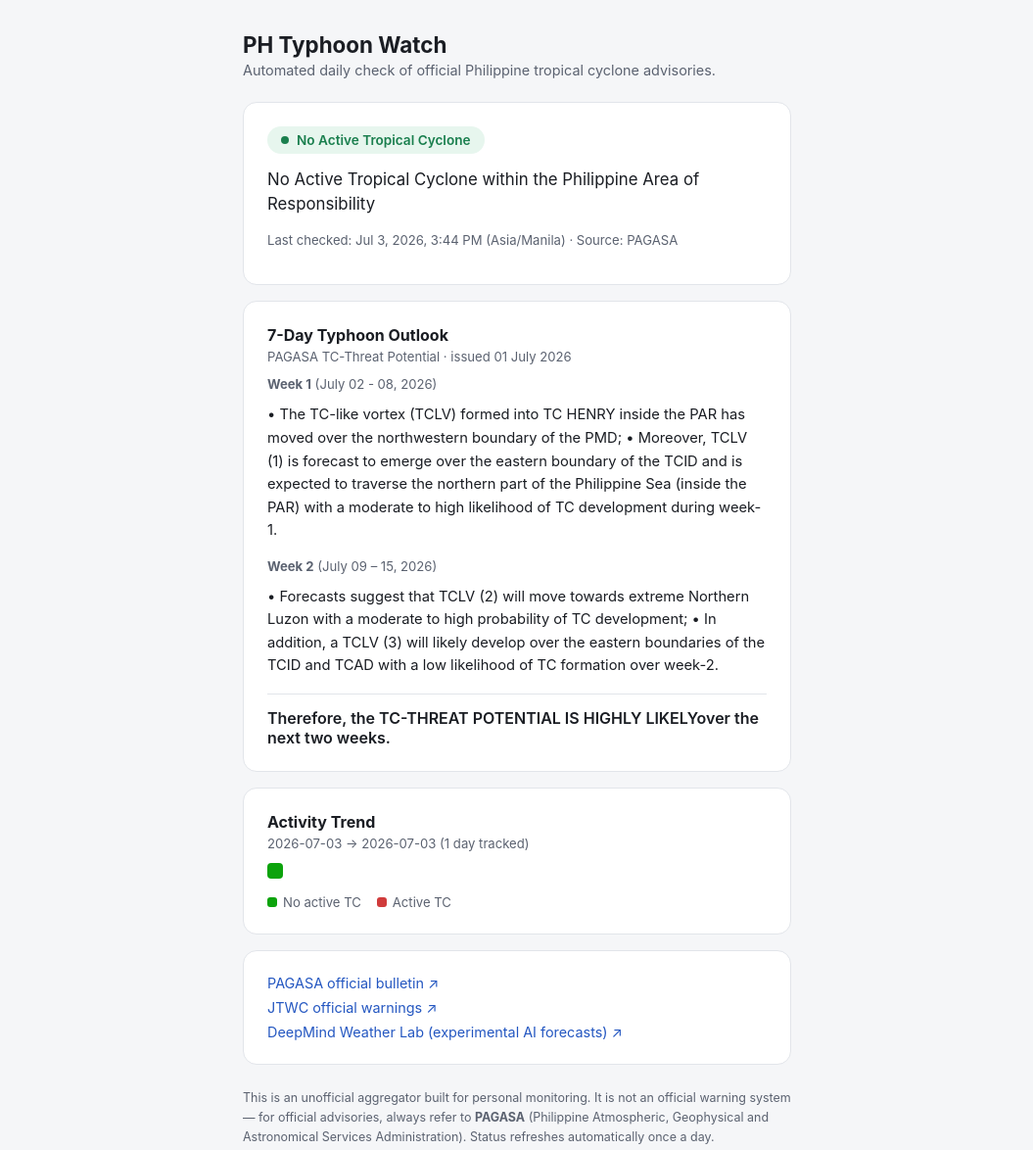
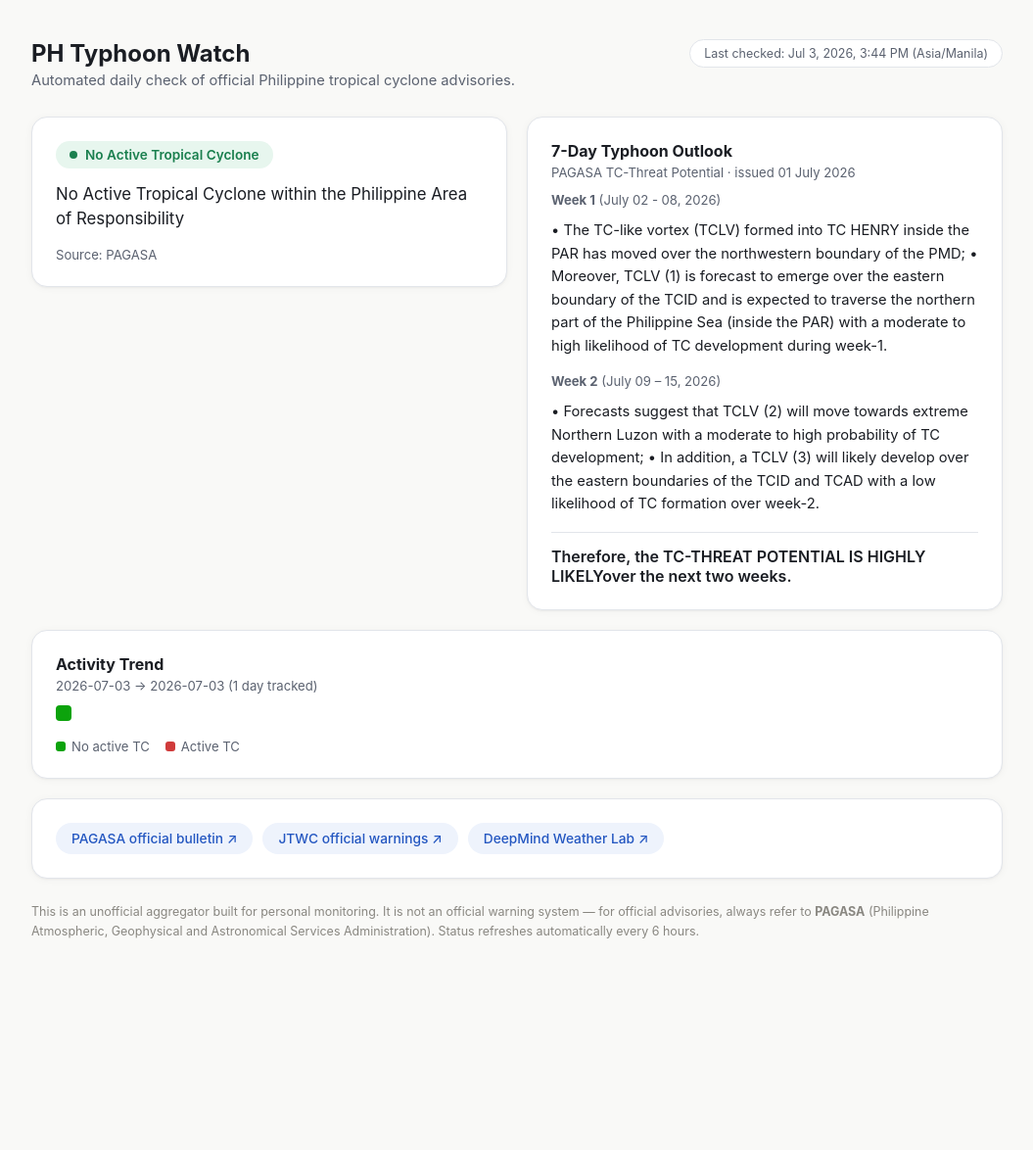
Before and after one commit to monalizabonita/ph-typhoon-watch, a plain HTML site: page index.html in a window 1280 px wide. Shown: the whole page at 98% size, without its empty margins (112-1167 px from the left). After the commit the page ends 1017 px from the top, so only its background shows below. Drawn offline with Linux system fonts and the light colour scheme.

Commit message:
Redesign UI as a dashboard layout (side-by-side cards, horizontal link pills)

```diff
--- a/index.html
+++ b/index.html
@@ -7,57 +7,92 @@
 <style>
   :root {
     --bg: #f5f6f8;
+    --page: #f9f9f7;
     --card: #ffffff;
     --text: #1a1d23;
     --muted: #5b6270;
+    --faint: #898781;
     --border: #e2e5ea;
     --clear: #1a7f4e;
     --clear-bg: #e7f6ee;
     --alert: #b3261e;
     --alert-bg: #fbe9e7;
     --link: #2457c1;
+    --link-bg: #eef3fc;
     --status-good: #0ca30c;
     --status-critical: #d03b3b;
-    --gridline: #e1e0d9;
+    --shadow: 0 1px 2px rgba(11,11,11,0.04), 0 1px 8px rgba(11,11,11,0.04);
   }
   @media (prefers-color-scheme: dark) {
     :root {
       --bg: #101216;
+      --page: #0d0d0d;
       --card: #1a1d23;
       --text: #edeef0;
       --muted: #9aa1ad;
+      --faint: #7c8290;
       --border: #2b2f37;
       --clear: #4ade8b;
       --clear-bg: #113322;
       --alert: #ff6b60;
       --alert-bg: #3a1614;
       --link: #7aa2ff;
+      --link-bg: #1a2540;
       --status-good: #0ca30c;
       --status-critical: #d03b3b;
-      --gridline: #2c2c2a;
+      --shadow: 0 1px 2px rgba(0,0,0,0.3), 0 1px 8px rgba(0,0,0,0.2);
     }
   }
   * { box-sizing: border-box; }
   body {
     margin: 0;
     min-height: 100vh;
-    background: var(--bg);
+    background: var(--page);
     color: var(--text);
     font-family: -apple-system, BlinkMacSystemFont, "Segoe UI", Roboto, Helvetica, Arial, sans-serif;
+  }
+  .page {
+    max-width: 1040px;
+    margin: 0 auto;
+    padding: 40px 24px 56px;
+  }
+  .page-header {
     display: flex;
-    justify-content: center;
-    padding: 32px 16px;
+    justify-content: space-between;
+    align-items: flex-start;
+    gap: 16px;
+    margin-bottom: 28px;
+    flex-wrap: wrap;
   }
-  main { width: 100%; max-width: 560px; }
-  h1 { font-size: 1.4rem; margin: 0 0 4px; }
-  .subtitle { color: var(--muted); font-size: 0.9rem; margin: 0 0 24px; }
+  .page-header h1 { font-size: 1.5rem; margin: 0 0 4px; }
+  .subtitle { color: var(--muted); font-size: 0.92rem; margin: 0; }
+  .updated-chip {
+    background: var(--card);
+    border: 1px solid var(--border);
+    border-radius: 999px;
+    padding: 6px 14px;
+    font-size: 0.78rem;
+    color: var(--muted);
+    white-space: nowrap;
+  }
+  .grid-row {
+    display: grid;
+    grid-template-columns: 1fr 1fr;
+    gap: 20px;
+    margin-bottom: 20px;
+    align-items: start;
+  }
+  @media (max-width: 820px) {
+    .grid-row { grid-template-columns: 1fr; }
+  }
   .card {
     background: var(--card);
     border: 1px solid var(--border);
-    border-radius: 14px;
+    border-radius: 16px;
     padding: 24px;
-    margin-bottom: 16px;
+    box-shadow: var(--shadow);
   }
+  .card.full { margin-bottom: 20px; }
   .badge {
     display: inline-flex;
     align-items: center;
@@ -72,12 +107,7 @@
   .badge.alert { background: var(--alert-bg); color: var(--alert); }
   .dot { width: 8px; height: 8px; border-radius: 50%; background: currentColor; }
   .message { font-size: 1.05rem; line-height: 1.5; margin: 0 0 16px; }
-  .meta { color: var(--muted); font-size: 0.82rem; }
-  .links { display: flex; flex-direction: column; gap: 8px; font-size: 0.9rem; }
-  a { color: var(--link); text-decoration: none; }
-  a:hover { text-decoration: underline; }
-  footer { color: var(--muted); font-size: 0.78rem; margin-top: 24px; line-height: 1.6; }
-  .loading { color: var(--muted); }
+  .meta { color: var(--muted); font-size: 0.82rem; margin: 0; }
   h2 { font-size: 1rem; margin: 0 0 4px; }
   .range { color: var(--muted); font-size: 0.82rem; margin: 0 0 12px; }
   .outlook-block { margin-bottom: 16px; }
@@ -96,11 +126,31 @@
   .timeline-cell.good { background: var(--status-good); }
   .timeline-cell.critical { background: var(--status-critical); }
   .timeline-empty { color: var(--muted); font-size: 0.88rem; }
-  .legend { display: flex; gap: 16px; margin-top: 12px; font-size: 0.82rem; color: var(--muted); }
+  .legend { display: flex; gap: 16px; margin-top: 14px; font-size: 0.82rem; color: var(--muted); }
   .legend-item { display: flex; align-items: center; gap: 6px; }
   .legend-dot { width: 10px; height: 10px; border-radius: 3px; flex: none; }
   .legend-dot.good { background: var(--status-good); }
   .legend-dot.critical { background: var(--status-critical); }
+  .loading { color: var(--muted); }
+  .links-row {
+    display: flex;
+    flex-wrap: wrap;
+    gap: 10px;
+  }
+  .link-pill {
+    display: inline-flex;
+    align-items: center;
+    gap: 6px;
+    background: var(--link-bg);
+    color: var(--link);
+    border-radius: 999px;
+    padding: 8px 16px;
+    font-size: 0.86rem;
+    text-decoration: none;
+    font-weight: 500;
+  }
+  .link-pill:hover { text-decoration: underline; }
+  footer { color: var(--faint); font-size: 0.78rem; margin-top: 24px; line-height: 1.6; }
   .tooltip {
     position: fixed;
     pointer-events: none;
@@ -117,10 +167,16 @@
 </style>
 </head>
 <body>
-<main>
+<div class="page">
+  <div class="page-header">
+    <div>
       <h1>PH Typhoon Watch</h1>
       <p class="subtitle">Automated daily check of official Philippine tropical cyclone advisories.</p>
+    </div>
+    <span class="updated-chip" id="updated-chip">Loading…</span>
+  </div>
 
+  <div class="grid-row">
     <div class="card" id="status-card">
       <p class="loading">Loading latest status…</p>
     </div>
@@ -128,8 +184,9 @@
     <div class="card" id="outlook-card">
       <p class="loading">Loading 7-day outlook…</p>
     </div>
+  </div>
 
-  <div class="card" id="trend-card">
+  <div class="card full" id="trend-card">
     <h2>Activity Trend</h2>
     <p class="range" id="trend-range"></p>
     <div id="trend-body"><p class="loading">Loading history…</p></div>
@@ -139,18 +196,20 @@
     </div>
   </div>
 
-  <div class="card links">
-    <div><a href="https://www.pagasa.dost.gov.ph/tropical-cyclone-bulletin-iframe" target="_blank" rel="noopener">PAGASA official bulletin ↗</a></div>
-    <div><a href="https://www.metoc.navy.mil/jtwc/jtwc.html" target="_blank" rel="noopener">JTWC official warnings ↗</a></div>
-    <div><a href="https://deepmind.google.com/science/weatherlab/" target="_blank" rel="noopener">DeepMind Weather Lab (experimental AI forecasts) ↗</a></div>
+  <div class="card full">
+    <div class="links-row">
+      <a class="link-pill" href="https://www.pagasa.dost.gov.ph/tropical-cyclone-bulletin-iframe" target="_blank" rel="noopener">PAGASA official bulletin ↗</a>
+      <a class="link-pill" href="https://www.metoc.navy.mil/jtwc/jtwc.html" target="_blank" rel="noopener">JTWC official warnings ↗</a>
+      <a class="link-pill" href="https://deepmind.google.com/science/weatherlab/" target="_blank" rel="noopener">DeepMind Weather Lab ↗</a>
+    </div>
   </div>
 
   <footer>
     This is an unofficial aggregator built for personal monitoring. It is not an official warning
     system — for official advisories, always refer to <strong>PAGASA</strong> (Philippine Atmospheric,
-    Geophysical and Astronomical Services Administration). Status refreshes automatically once a day.
+    Geophysical and Astronomical Services Administration). Status refreshes automatically every 6 hours.
   </footer>
-</main>
+</div>
 
 <div class="tooltip" id="tooltip"></div>
 
@@ -253,8 +312,10 @@
         ${isActive ? 'Active Tropical Cyclone' : 'No Active Tropical Cyclone'}
       </span>
       <p class="message">${escapeHtml(data.pagasa_message || '')}</p>
-      <p class="meta">Last checked: ${checkedStr} (Asia/Manila) · Source: PAGASA</p>
+      <p class="meta">Source: PAGASA</p>
     `;
+
+    document.getElementById('updated-chip').textContent = `Last checked: ${checkedStr} (Asia/Manila)`;
   }
 
   function escapeHtml(str) {
```
Lines whose indentation alone changed are shown as unchanged.
